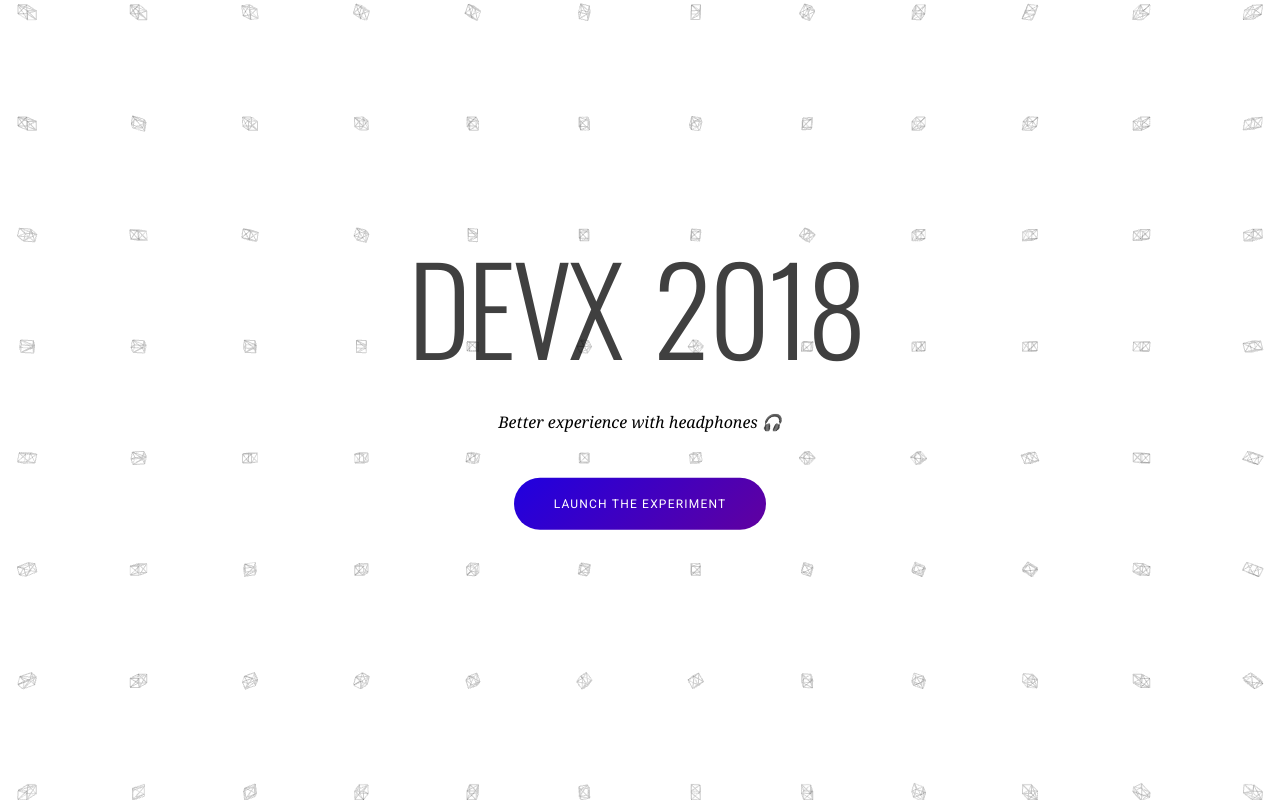
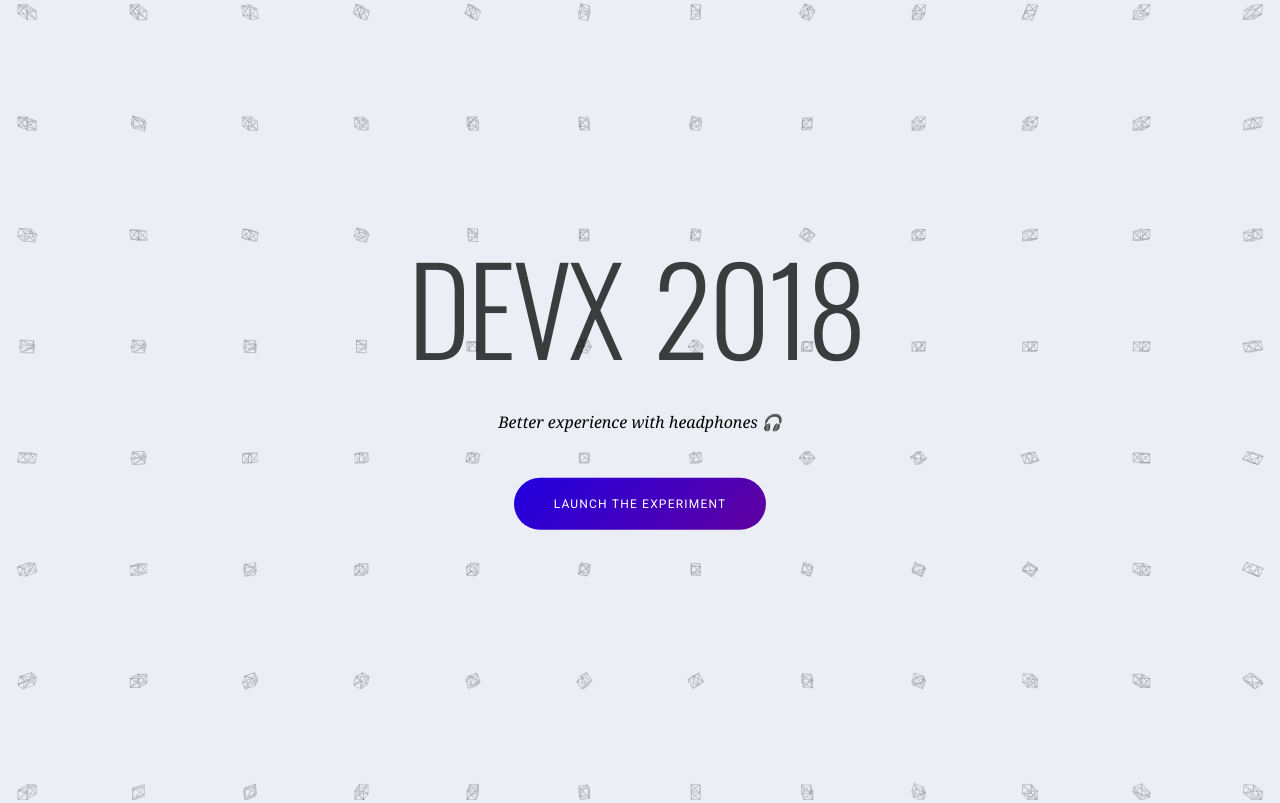
Before and after one commit to quentinhocde/quentinhocde.github.io, a plain HTML site: page index.html in a window 1280 px wide. Drawn offline with nearby package versions, Linux system fonts and the light colour scheme; animation ran at ten frames a second.

Commit message:
background

```diff
--- a/styles/css/style.css
+++ b/styles/css/style.css
@@ -60,7 +60,7 @@ body, html {
 
 body {
   font-family: 'Roboto', sans-serif;
-  background-color: white;
+  background-color: #ebeef5;
   opacity: 0; }
   .dom-is-loaded body {
     opacity: 1; }
```
